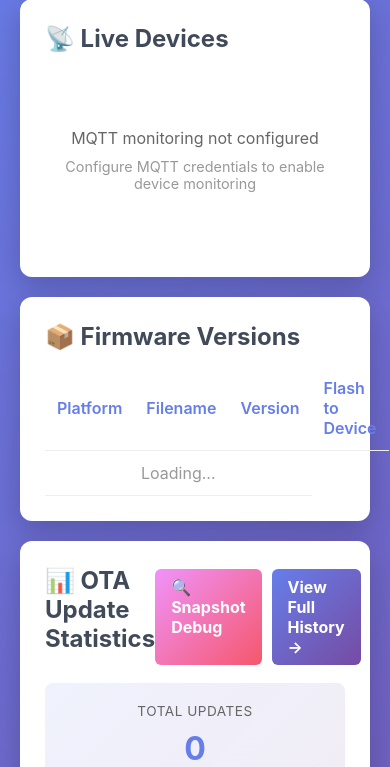
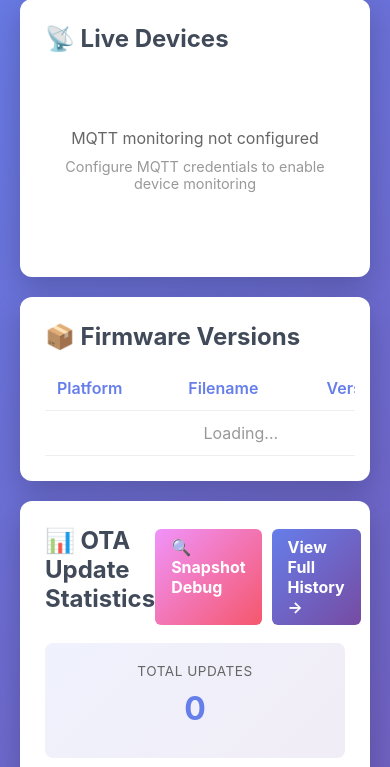
Before and after one commit to skalpt/ski-clock-neo, a Flask app: page / in a window 390 px wide. Shown: the part 224-991 px from the top of the page. Run offline with Flask 3, Linux system fonts and the light colour scheme; the visitor is signed in with stand-in values (Sample User, id 1); data that the repository does not hold is empty; parts of the project's set-up code (start-up, migrations or seed data) failed here and were passed over; some libraries are stand-ins or nearby versions.

Commit message:
Make all tables responsive for mobile viewing
Wrap firmware and OTA history tables in responsive containers with horizontal scrolling and custom scrollbar styling.

Replit-Commit-Author: Agent
Replit-Commit-Session-Id: 417133d8-1985-4928-8e03-c01a325d29da
Replit-Commit-Checkpoint-Type: full_checkpoint
Replit-Commit-Event-Id: b4bf1527-1eed-4ebb-8846-fb24b26ce1cb
Replit-Commit-Screenshot-Url: https://storage.googleapis.com/screenshot-production-us-central1/a117656b-3bae-4d6d-926c-af8f81648c5d/417133d8-1985-4928-8e03-c01a325d29da/6MjSHG0

```diff
--- a/dashboard/static/app.css
+++ b/dashboard/static/app.css
@@ -279,9 +279,35 @@ h2 {
 .ota-stat-card.failed .value { color: #ef4444; }
 .ota-stat-card.in-progress .value { color: #f59e0b; }
 
+.table-responsive {
+    overflow-x: auto;
+    -webkit-overflow-scrolling: touch;
+    margin: 0 -10px;
+    padding: 0 10px;
+}
+
+.table-responsive::-webkit-scrollbar {
+    height: 8px;
+}
+
+.table-responsive::-webkit-scrollbar-track {
+    background: rgba(0, 0, 0, 0.05);
+    border-radius: 4px;
+}
+
+.table-responsive::-webkit-scrollbar-thumb {
+    background: rgba(102, 126, 234, 0.3);
+    border-radius: 4px;
+}
+
+.table-responsive::-webkit-scrollbar-thumb:hover {
+    background: rgba(102, 126, 234, 0.5);
+}
+
 .firmware-table {
     width: 100%;
     border-collapse: collapse;
+    min-width: 600px;
 }
 
 .firmware-table th,
@@ -504,6 +530,7 @@ h2 {
     background: white;
     border-radius: 8px;
     overflow: hidden;
+    min-width: 800px;
 }
 
 .ota-history-table th,
--- a/dashboard/templates/index.html
+++ b/dashboard/templates/index.html
@@ -28,6 +28,7 @@
 
     <div class="card">
         <h2>📦 Firmware Versions</h2>
+        <div class="table-responsive">
             <table class="firmware-table" id="firmware-table">
                 <thead>
                     <tr>
@@ -43,6 +44,7 @@
                     </tr>
                 </tbody>
             </table>
+        </div>
     </div>
 
     <div class="card">
--- a/dashboard/templates/ota_history.html
+++ b/dashboard/templates/ota_history.html
@@ -120,6 +120,7 @@
             }
 
             const tableHtml = `
+                <div class="table-responsive">
                     <table class="ota-history-table">
                         <thead>
                             <tr>
@@ -159,6 +160,7 @@
                         }).join('')}
                     </tbody>
                 </table>
+                </div>
             `;
 
             container.innerHTML = tableHtml;
```
Lines whose indentation alone changed are shown as unchanged.
